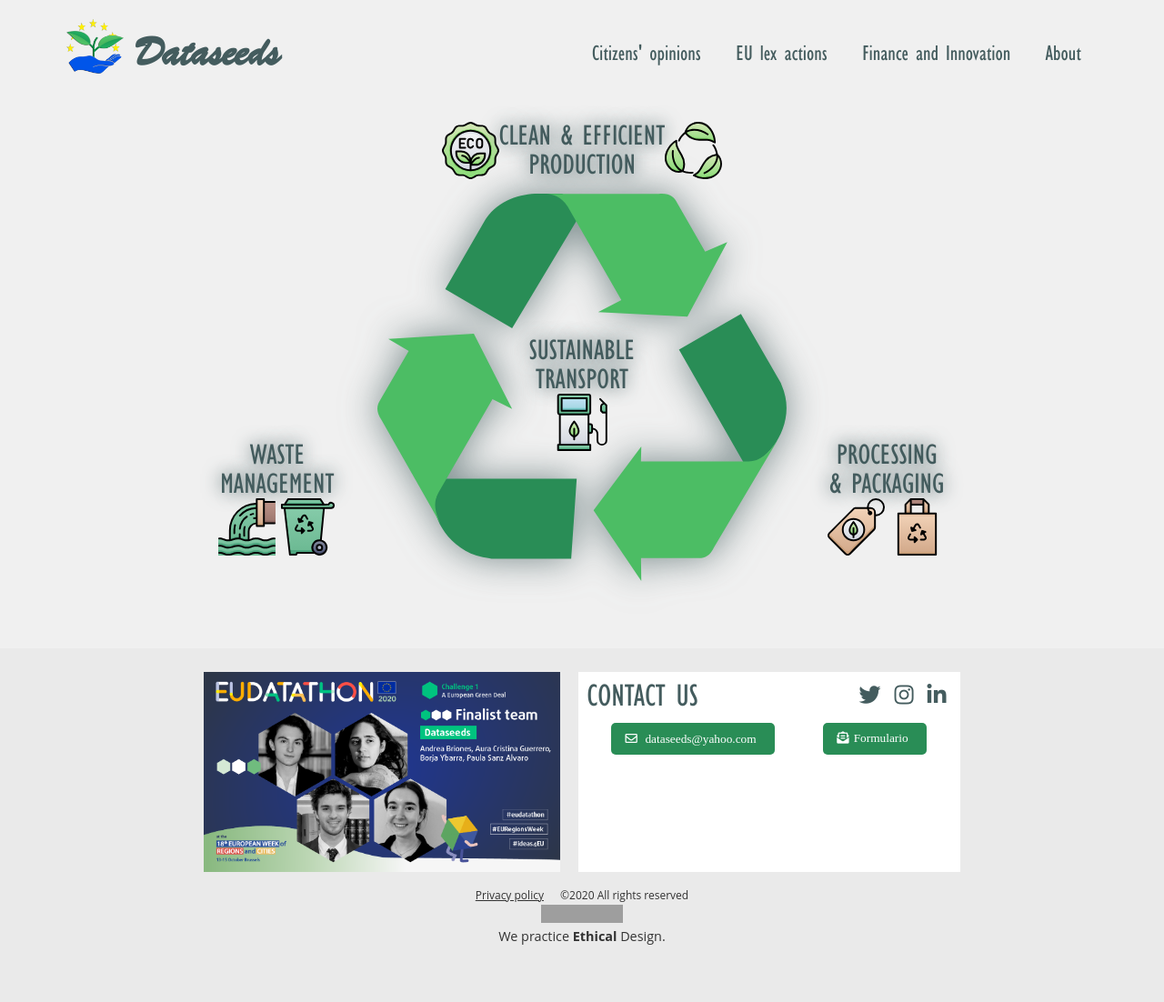
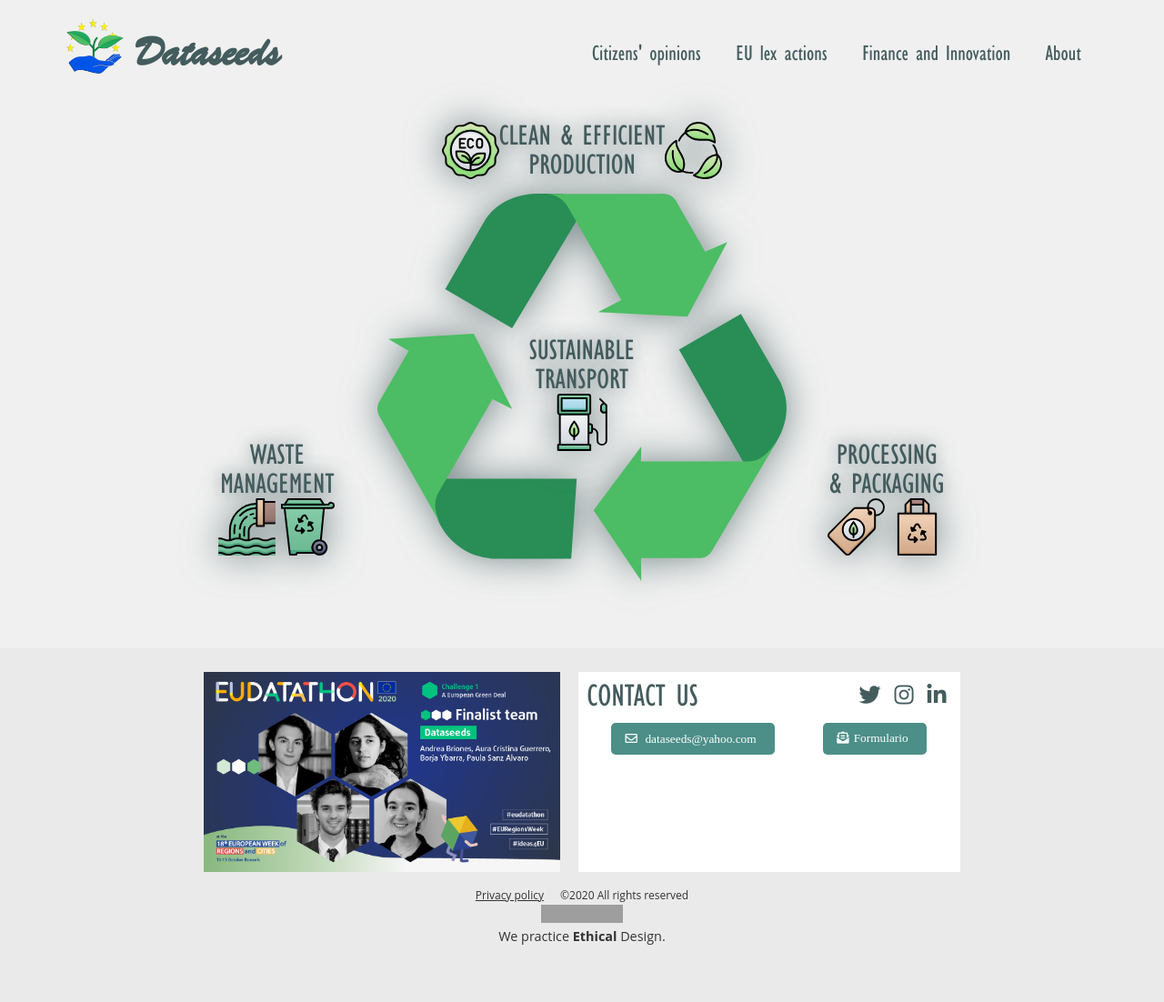
Before and after one commit to Dataseeds/dataseeds.github.io, a Jekyll site: the page built from index.md, in a window 1280 px wide. Shown: the whole page at 91% size. Built offline with Jekyll 4.4.1, drawn with Linux system fonts in a browser that asks for light colours; nearby versions of some CDN libraries; grey boxes are pictures that could not be loaded.

Commit message:
css: fixed colors + hover

```diff
--- a/_sass/_base.scss
+++ b/_sass/_base.scss
@@ -74,13 +74,7 @@ $nav-height: 75px;
 /* COLORS  */
 
 $main-dark-blue: #445c5e;
-$red: #FF3636;
-$orange: #F29105;
-$blue: #2698BA;
-$lime_green: #B7D12A;
-$purple: #B509AC;
-$black: #222222;
-$grey-color-light: #ddd;
+$main-medium-blue: #4C8E88;
 
 /* navigation bar border */
 
@@ -406,7 +400,7 @@ label {
 }
 
 .social-links button {
-    background: #298D56;
+    background: $main-medium-blue;
     border: none;
     border-radius: 5px;
     color: white;
--- a/_sass/_layout.scss
+++ b/_sass/_layout.scss
@@ -59,7 +59,8 @@
             filter: "progid:DXImageTransform.Microsoft.Dropshadow(OffX=0, OffY=0, Color=rgba($main-dark-blue, 0.7))";
         }
     }
-    @media (max-width: $on-laptop) {
+    @media (max-width: $on-laptop),
+    (hover: none) {
         h3 {
             text-shadow: 0px 0px 20px rgba($main-dark-blue, 0.7);
         }
```
